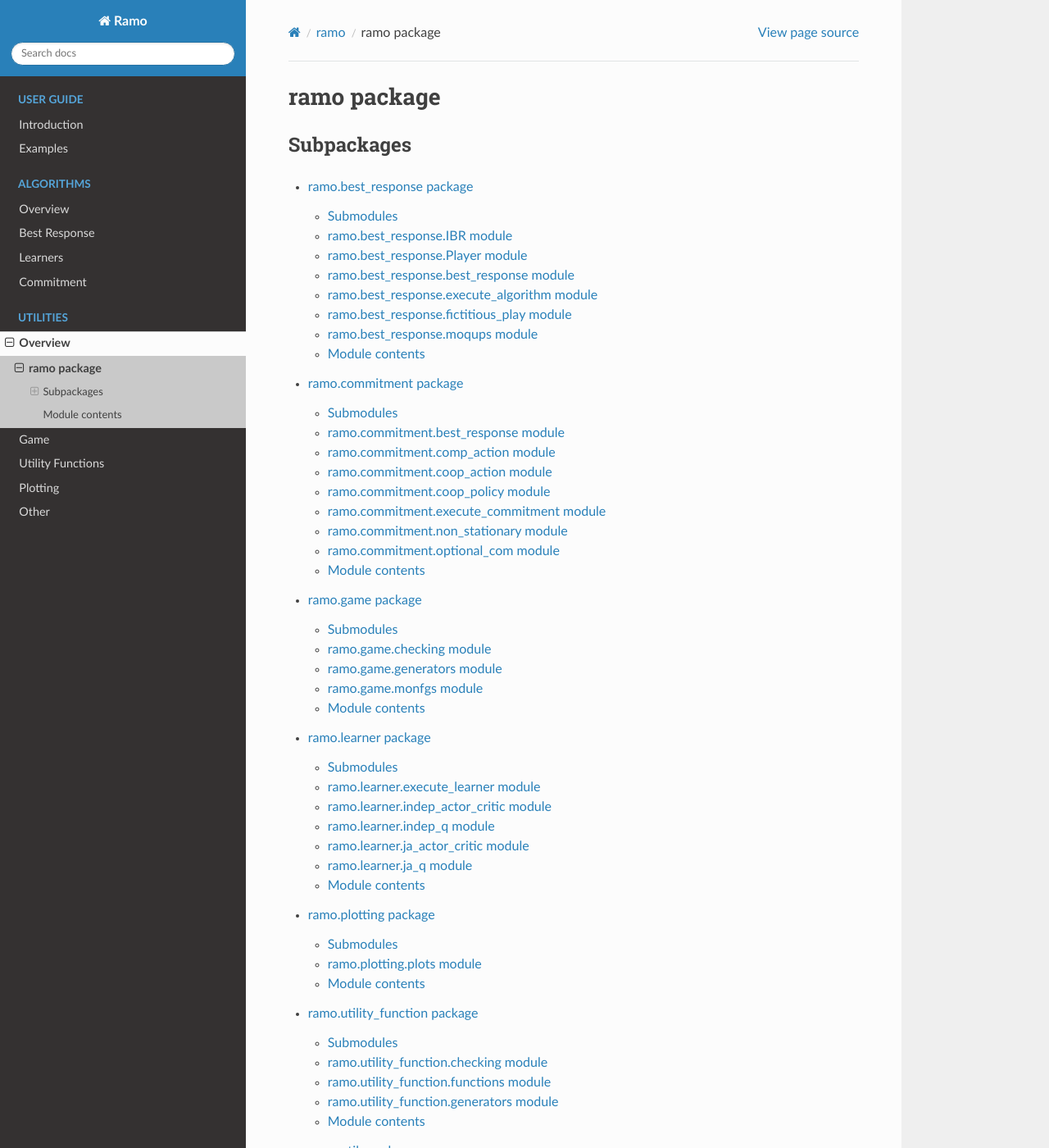
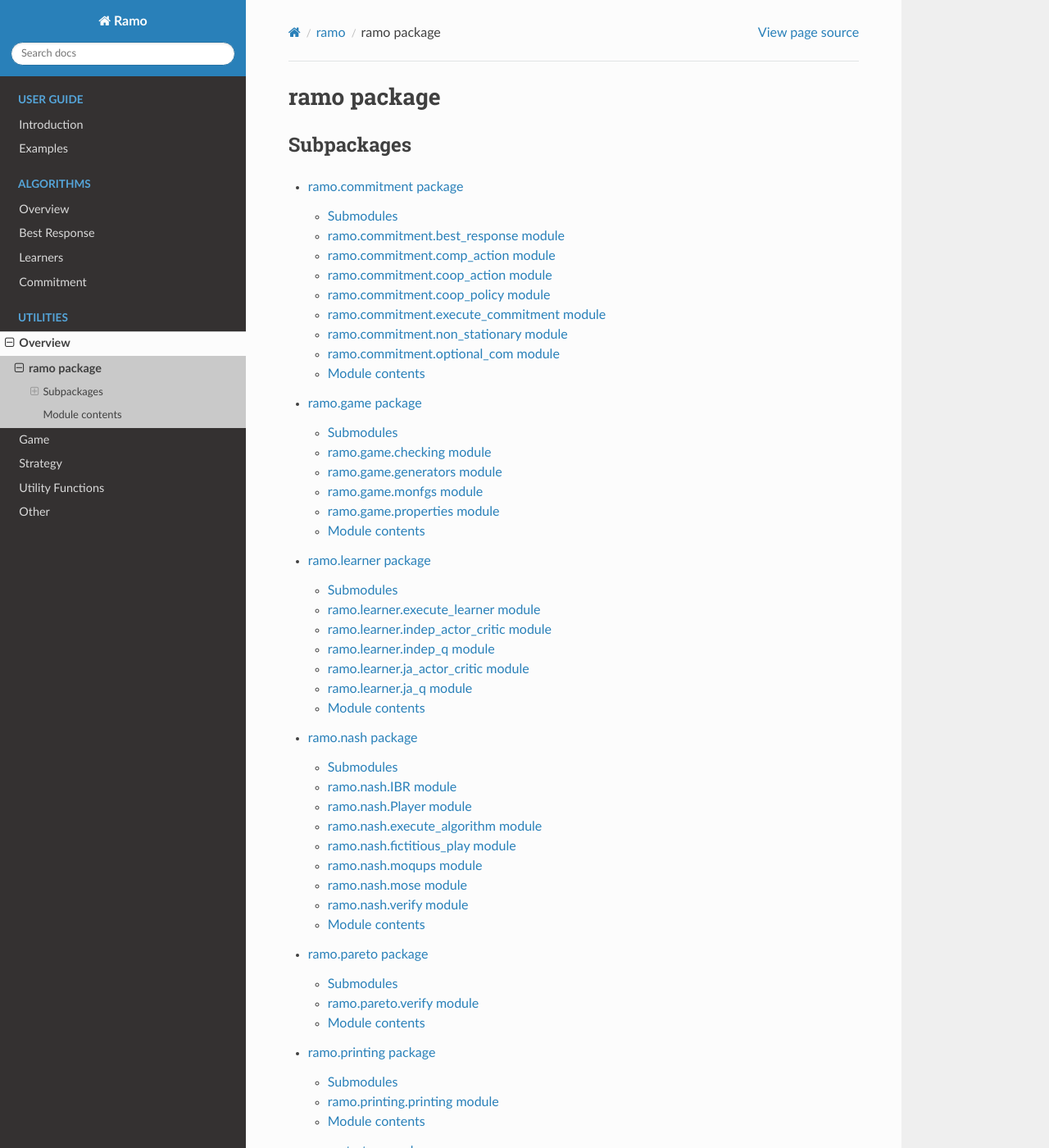
Before and after one commit to wilrop/ramo, a Sphinx documentation site: the page built from docs/source/ramo.rst, in a window 1280 px wide and 1400 px high. Shown: the whole window at 82% size. Built offline with Sphinx 7.4.7 and the Read the Docs theme 2.0.0, drawn with Linux system fonts in a browser that asks for light colours; some of the changed text lies outside the part shown.

Commit message:
Update docs

```diff
--- a/docs/source/index.rst
+++ b/docs/source/index.rst
@@ -37,8 +37,8 @@ and a bunch more, with even more on the way!
 
    Overview <modules.rst>
    Game <ramo.game.rst>
+   Strategy <ramo.strategy.rst>
    Utility Functions <ramo.utility_function.rst>
-   Plotting <ramo.plotting.rst>
    Other <ramo.utils.rst>
 
 
--- a/docs/source/ramo.best_response.rst
+++ /dev/null
@@ -1,61 +0,0 @@
-ramo.best\_response package
-===========================
-
-Submodules
-----------
-
-ramo.best\_response.IBR module
-------------------------------
-
-.. automodule:: ramo.best_response.IBR
-   :members:
-   :undoc-members:
-   :show-inheritance:
-
-ramo.best\_response.Player module
----------------------------------
-
-.. automodule:: ramo.best_response.Player
-   :members:
-   :undoc-members:
-   :show-inheritance:
-
-ramo.best\_response.best\_response module
------------------------------------------
-
-.. automodule:: ramo.best_response.best_response
-   :members:
-   :undoc-members:
-   :show-inheritance:
-
-ramo.best\_response.execute\_algorithm module
----------------------------------------------
-
-.. automodule:: ramo.best_response.execute_algorithm
-   :members:
-   :undoc-members:
-   :show-inheritance:
-
-ramo.best\_response.fictitious\_play module
--------------------------------------------
-
-.. automodule:: ramo.best_response.fictitious_play
-   :members:
-   :undoc-members:
-   :show-inheritance:
-
-ramo.best\_response.moqups module
----------------------------------
-
-.. automodule:: ramo.best_response.moqups
-   :members:
-   :undoc-members:
-   :show-inheritance:
-
-Module contents
----------------
-
-.. automodule:: ramo.best_response
-   :members:
-   :undoc-members:
-   :show-inheritance:
--- a/docs/source/ramo.game.rst
+++ b/docs/source/ramo.game.rst
@@ -28,6 +28,14 @@ ramo.game.monfgs module
    :undoc-members:
    :show-inheritance:
 
+ramo.game.properties module
+---------------------------
+
+.. automodule:: ramo.game.properties
+   :members:
+   :undoc-members:
+   :show-inheritance:
+
 Module contents
 ---------------
 
--- /dev/null
+++ b/docs/source/ramo.nash.rst
@@ -0,0 +1,69 @@
+ramo.nash package
+=================
+
+Submodules
+----------
+
+ramo.nash.IBR module
+--------------------
+
+.. automodule:: ramo.nash.IBR
+   :members:
+   :undoc-members:
+   :show-inheritance:
+
+ramo.nash.Player module
+-----------------------
+
+.. automodule:: ramo.nash.Player
+   :members:
+   :undoc-members:
+   :show-inheritance:
+
+ramo.nash.execute\_algorithm module
+-----------------------------------
+
+.. automodule:: ramo.nash.execute_algorithm
+   :members:
+   :undoc-members:
+   :show-inheritance:
+
+ramo.nash.fictitious\_play module
+---------------------------------
+
+.. automodule:: ramo.nash.fictitious_play
+   :members:
+   :undoc-members:
+   :show-inheritance:
+
+ramo.nash.moqups module
+-----------------------
+
+.. automodule:: ramo.nash.moqups
+   :members:
+   :undoc-members:
+   :show-inheritance:
+
+ramo.nash.mose module
+---------------------
+
+.. automodule:: ramo.nash.mose
+   :members:
+   :undoc-members:
+   :show-inheritance:
+
+ramo.nash.verify module
+-----------------------
+
+.. automodule:: ramo.nash.verify
+   :members:
+   :undoc-members:
+   :show-inheritance:
+
+Module contents
+---------------
+
+.. automodule:: ramo.nash
+   :members:
+   :undoc-members:
+   :show-inheritance:
--- /dev/null
+++ b/docs/source/ramo.pareto.rst
@@ -0,0 +1,21 @@
+ramo.pareto package
+===================
+
+Submodules
+----------
+
+ramo.pareto.verify module
+-------------------------
+
+.. automodule:: ramo.pareto.verify
+   :members:
+   :undoc-members:
+   :show-inheritance:
+
+Module contents
+---------------
+
+.. automodule:: ramo.pareto
+   :members:
+   :undoc-members:
+   :show-inheritance:
--- a/docs/source/ramo.plotting.rst
+++ b/docs/source/ramo.printing.rst
@@ -1,13 +1,13 @@
-ramo.plotting package
+ramo.printing package
 =====================
 
 Submodules
 ----------
 
-ramo.plotting.plots module
---------------------------
+ramo.printing.printing module
+-----------------------------
 
-.. automodule:: ramo.plotting.plots
+.. automodule:: ramo.printing.printing
    :members:
    :undoc-members:
    :show-inheritance:
@@ -15,7 +15,7 @@ ramo.plotting.plots module
 Module contents
 ---------------
 
-.. automodule:: ramo.plotting
+.. automodule:: ramo.printing
    :members:
    :undoc-members:
    :show-inheritance:
--- a/docs/source/ramo.rst
+++ b/docs/source/ramo.rst
@@ -7,11 +7,13 @@ Subpackages
 .. toctree::
    :maxdepth: 4
 
-   ramo.best_response
    ramo.commitment
    ramo.game
    ramo.learner
-   ramo.plotting
+   ramo.nash
+   ramo.pareto
+   ramo.printing
+   ramo.strategy
    ramo.utility_function
    ramo.utils
 
--- /dev/null
+++ b/docs/source/ramo.strategy.rst
@@ -0,0 +1,37 @@
+ramo.strategy package
+=====================
+
+Submodules
+----------
+
+ramo.strategy.best\_response module
+-----------------------------------
+
+.. automodule:: ramo.strategy.best_response
+   :members:
+   :undoc-members:
+   :show-inheritance:
+
+ramo.strategy.operations module
+-------------------------------
+
+.. automodule:: ramo.strategy.operations
+   :members:
+   :undoc-members:
+   :show-inheritance:
+
+ramo.strategy.strategies module
+-------------------------------
+
+.. automodule:: ramo.strategy.strategies
+   :members:
+   :undoc-members:
+   :show-inheritance:
+
+Module contents
+---------------
+
+.. automodule:: ramo.strategy
+   :members:
+   :undoc-members:
+   :show-inheritance:
```
Also changed, not shown: docs/source/ramo.utils.rst (+0 -32 lines).
